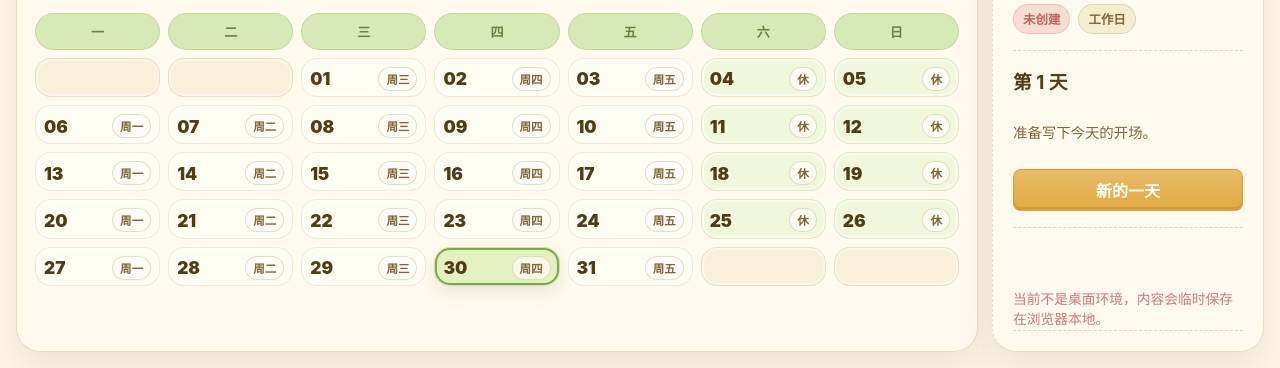
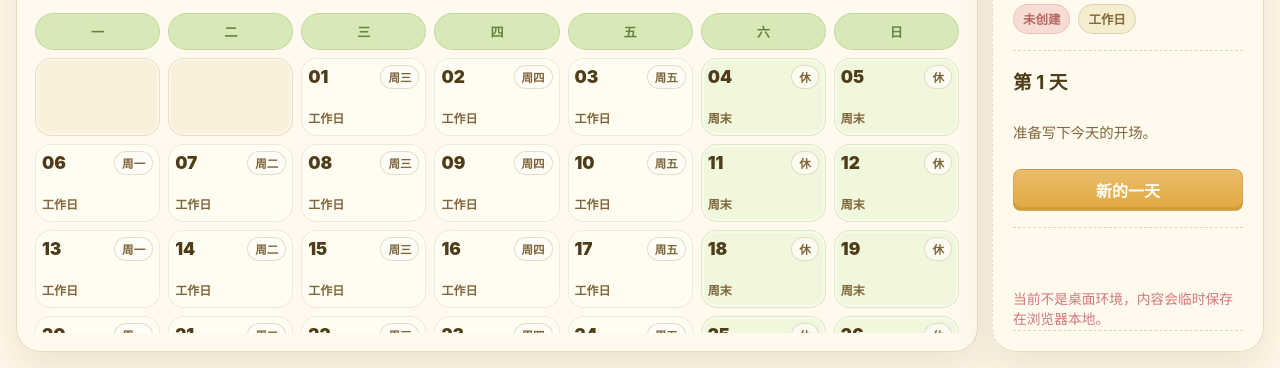
Before and after one commit to Raxcl/lifeOs, a website: page desktop/app/index.html in a window 1280 px wide. Shown: the part 432-800 px from the top of the page. Drawn offline with Linux system fonts and the light colour scheme.

Commit message:
布局优化

```diff
--- a/desktop/app/index.html
+++ b/desktop/app/index.html
@@ -655,9 +655,10 @@
     .calendar-main {
       position: relative;
       display: grid;
-      grid-template-rows: auto minmax(0, 1fr);
+      grid-template-rows: auto minmax(auto, 1fr);
       gap: 16px;
-      overflow: hidden;
+      overflow-y: auto;
+      overscroll-behavior: contain;
       padding: 18px;
     }
 
@@ -810,7 +811,8 @@
       flex-direction: column;
       gap: 8px;
       min-height: 0;
-      overflow: hidden;
+      overflow-y: auto;
+      overscroll-behavior: contain;
     }
 
     .weekday-header {
@@ -823,11 +825,10 @@
     .calendar-grid {
       display: grid;
       grid-template-columns: repeat(7, minmax(0, 1fr));
-      grid-template-rows: repeat(6, minmax(0, 1fr));
+      grid-template-rows: repeat(6, minmax(78px, 1fr));
       gap: 8px;
       flex: 1;
       min-height: 0;
-      overflow: hidden;
       border: 0;
       border-radius: 0;
       background: transparent;
@@ -848,9 +849,9 @@
     .day {
       display: grid;
       grid-template-rows: auto minmax(0, 1fr) auto auto;
-      gap: 4px;
+      gap: 3px;
       min-height: 0;
-      padding: 8px;
+      padding: 6px;
       overflow: hidden;
       border: 1px solid var(--card-border);
       border-radius: 14px;
@@ -945,6 +946,8 @@
       color: var(--muted);
       font-size: 0.82rem;
       line-height: 1.35;
+      white-space: nowrap;
+      text-overflow: ellipsis;
     }
 
     .day.has-entry .day-title {
@@ -957,6 +960,10 @@
       color: var(--muted);
       font-size: 0.75rem;
       font-weight: 800;
+      line-height: 1.2;
+      white-space: nowrap;
+      overflow: hidden;
+      text-overflow: ellipsis;
     }
 
     .dot-row {
@@ -965,6 +972,8 @@
       justify-content: space-between;
       gap: 6px;
       min-height: 0;
+      margin-top: 0;
+      line-height: 1;
     }
 
     .dot {
@@ -2053,8 +2062,7 @@
         margin: 0;
       }
 
-      .day-title,
-      .day-meta-line {
+      .day-title {
         display: none;
       }
 
@@ -3617,7 +3625,8 @@
 
         const metaLine = document.createElement("div");
         metaLine.className = "day-meta-line";
-        metaLine.textContent = entry ? `第 ${entry.day_index} 天` : meta.stateText;
+        const dayCountText = `第 ${entry ? entry.day_index : ""} 天`;
+        metaLine.textContent = entry ? (entry.title === dayCountText ? "" : dayCountText) : meta.stateText;
 
         const row = document.createElement("div");
         row.className = "dot-row";
```
